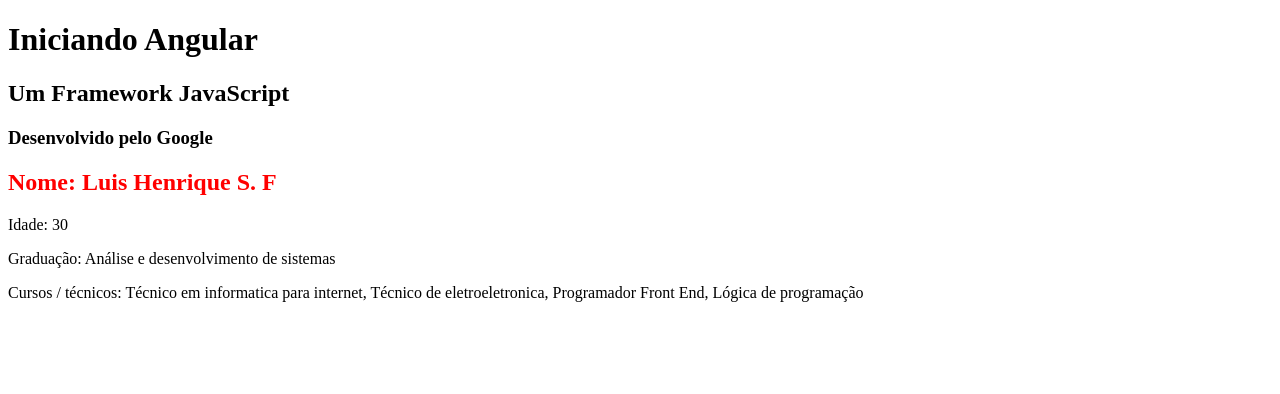
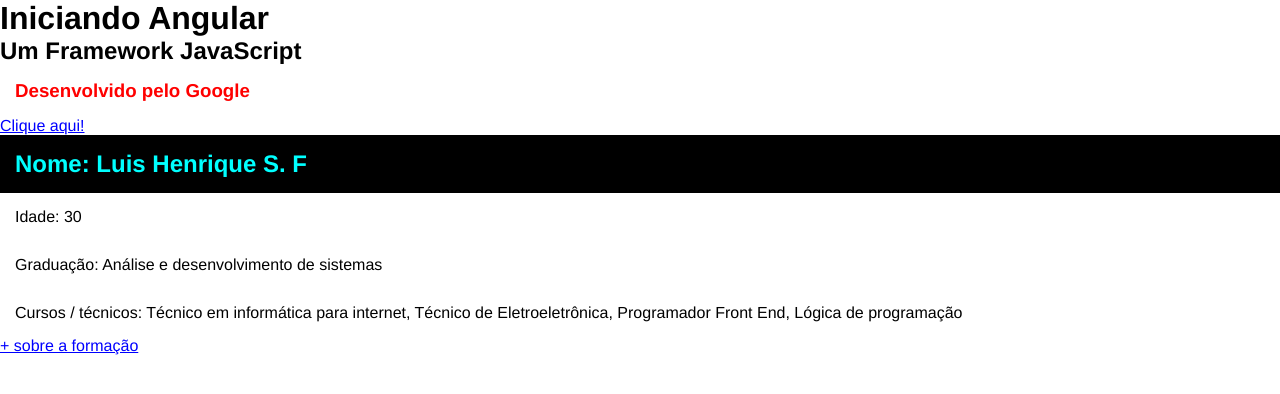
Before and after one commit to Henricknen/Angular, an Angular app in the folder Angular_13/: page / in a window 1280 px wide. Shown: the top 394 px of the page. Built offline with nearby package versions, Linux system fonts and the light colour scheme.

Commit message:
adicionando_css_'global'_e_'escoped'_estilos_a_nivel_de_componente

```diff
--- a/Angular_13/src/app/app.component.css
+++ b/Angular_13/src/app/app.component.css
@@ -0,0 +1,4 @@
+h3 {
+  color: red;
+  padding: 15px;
+}
--- a/Angular_13/src/app/app.component.html
+++ b/Angular_13/src/app/app.component.html
@@ -1,4 +1,7 @@
 <h1>Iniciando Angular</h1>
 <h2>Um Framework JavaScript</h2>
 <h3>Desenvolvido pelo Google</h3>
+<div>
+  <a href="#">Clique aqui!</a>
+</div>
 <app-first-component></app-first-component>     <!-- importação do componente criado 'first-component' -->
--- a/Angular_13/src/app/components/first-component/first-component.component.css
+++ b/Angular_13/src/app/components/first-component/first-component.component.css
@@ -1,3 +1,12 @@
 h2 {
   color: red;
 }
+.title {
+  background-color: black;
+  color: aqua;
+  padding: 15px;
+}
+
+p {
+  padding: 15px;    /* so ira dar "padding' nos paragrafos ddesse 'first-component.componet.html' */
+}
--- a/Angular_13/src/app/components/first-component/first-component.component.html
+++ b/Angular_13/src/app/components/first-component/first-component.component.html
@@ -1,4 +1,7 @@
-<h2>Nome: {{ name }}</h2>   <!-- imprindo a propriedade criada em 'first-component-component.ts' -->
+<h2 class="title">Nome: {{ name }}</h2>   <!-- imprindo a propriedade criada em 'first-component-component.ts' -->
 <p>Idade: {{ age }}</p>
 <p>Graduação: {{ formation }}</p>
 <p>Cursos / técnicos: {{ courses }}</p>
+<div>
+  <a href="#">+ sobre a formação</a>
+</div>
--- a/Angular_13/src/app/components/first-component/first-component.component.ts
+++ b/Angular_13/src/app/components/first-component/first-component.component.ts
@@ -9,7 +9,7 @@
   name: string = 'Luis Henrique S. F';     // criando uma propriedade
   age: number = 30;
   formation = 'Análise e desenvolvimento de sistemas';
-  courses = ["Técnico em informatica para internet", " Técnico de eletroeletronica", " Programador Front End", " Lógica de programação"];
+  courses = ["Técnico em informática para internet", " Técnico de Eletroeletrônica", " Programador Front End", " Lógica de programação"];
 
   constructor() { }
 
--- a/Angular_13/src/styles.css
+++ b/Angular_13/src/styles.css
@@ -1 +1,9 @@
-/* You can add global styles to this file, and also import other style files */
+* {
+  margin: 0;
+  padding: 0;           /* todos os elementos ira receber esta formatação */
+  font-family: Helvetica;
+}
+
+a {
+  color: blue;
+}
```
